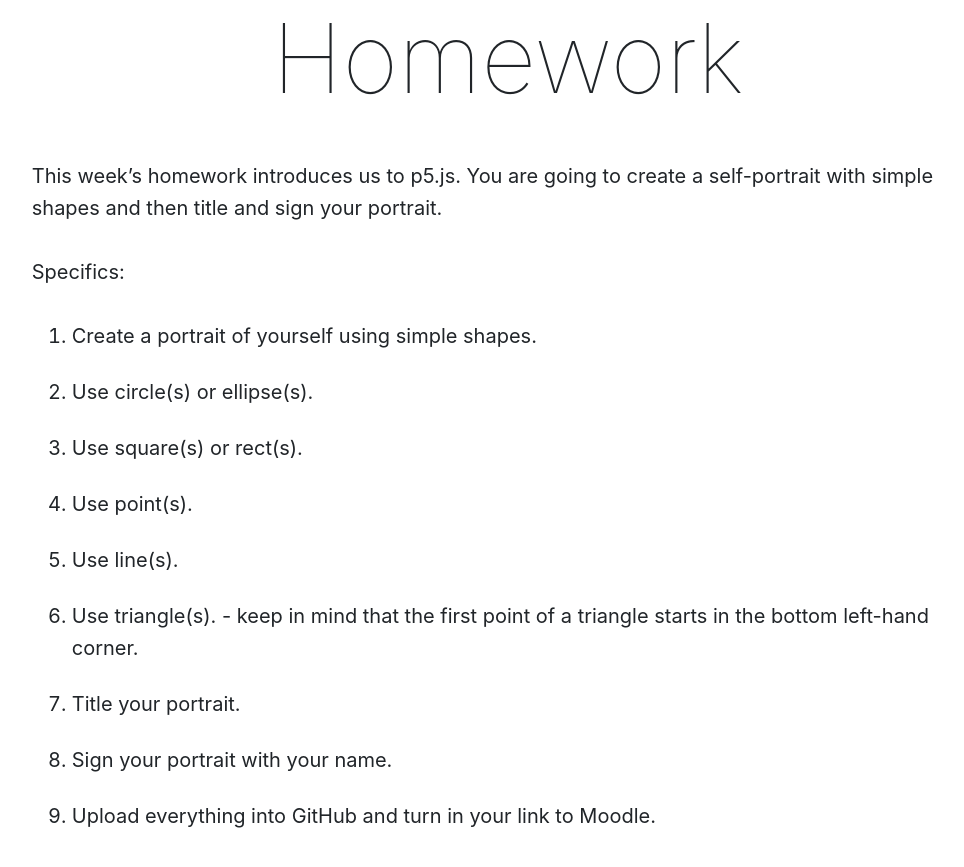
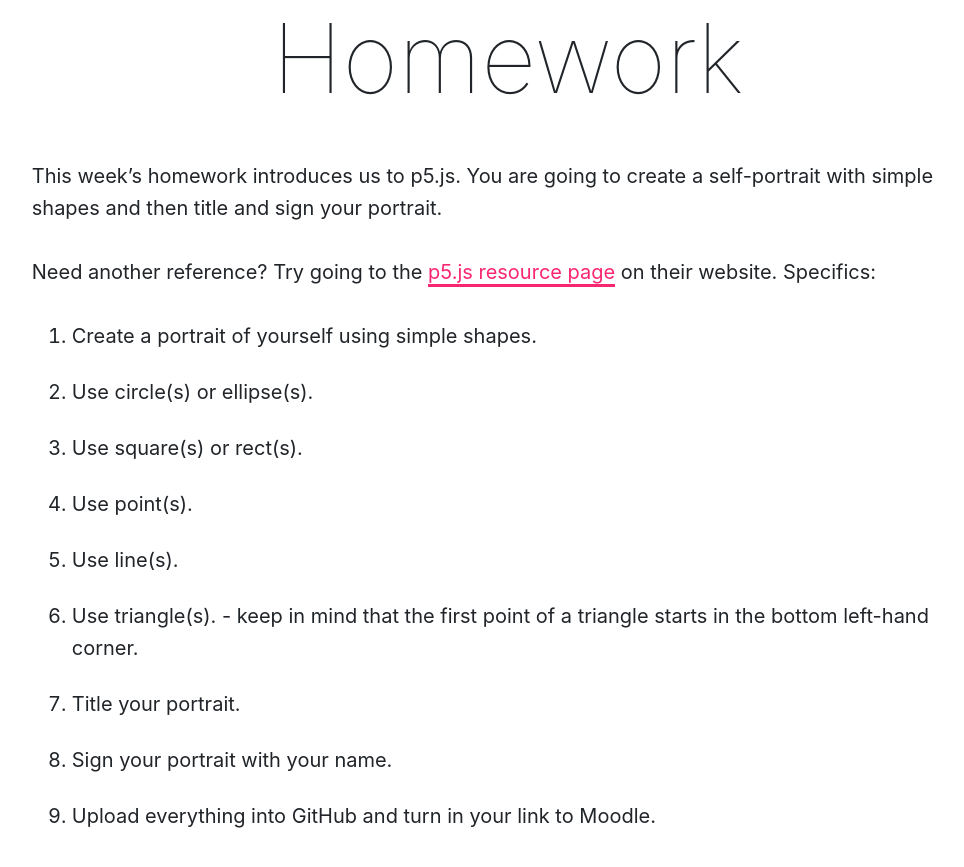
Before and after one commit to Montana-Media-Arts/120_CreativeCoding1-Fall2020, a Jekyll site: the page built from modules/week-9/_posts/2017-01-12-homework.md, in a window 1280 px wide and 900 px high, scrolled down 421 px. Shown: the top 867 px of the window, without its empty margins (132-1096 px from the left). Built offline with Jekyll 4.4.1, drawn with Linux system fonts in a browser that asks for light colours; nearby versions of some CDN libraries.

Commit message:
updated information

```diff
--- a/modules/week-9/_posts/2017-01-12-homework.md
+++ b/modules/week-9/_posts/2017-01-12-homework.md
@@ -8,6 +8,7 @@ jotted: false
 
 This week's homework introduces us to p5.js. You are going to create a self-portrait with simple shapes and then title and sign your portrait.
 
+Need another reference? Try going to the <a href="https://p5js.org/reference/" target="_new">p5.js resource page</a> on their website.
 Specifics:
 
 1. Create a portrait of yourself using simple shapes.
```
Also changed, not shown: modules/week-9/_posts/2017-03-30-conclusions.md (+0 -2 lines).
